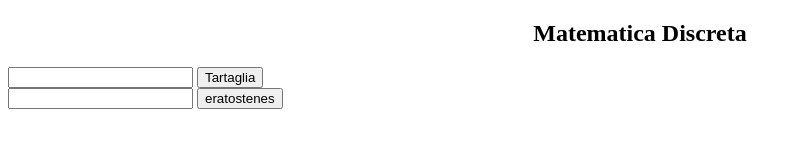
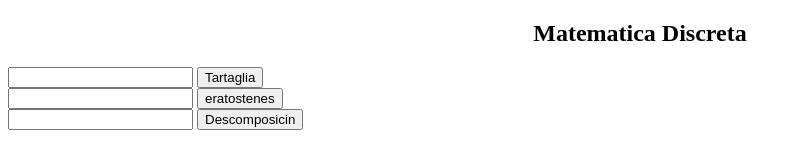
Before and after one commit to brayan979/matematica, a website with bundled scripts: page index.html in a window 1280 px wide. Shown: the whole page, without its empty margins (0-801 px from the left). Built offline with nearby package versions, Linux system fonts and the light colour scheme.

Commit message:
descomposicion

```diff
--- a/index.html
+++ b/index.html
@@ -18,6 +18,11 @@
     <button class="eratostenes">eratostenes</button>
     <div class="criba"></div>
 
+
+    <input type="text" class="inputDescomponer">
+    <button class="descomponer">Descomposicin</button>
+    <div class="criba"></div>
+
     <script src="./main.js" type="module"></script>
 </body>
 </html>
```
